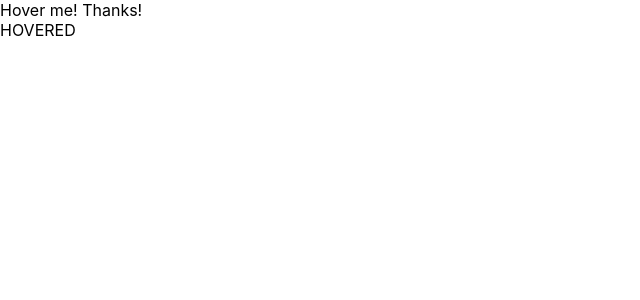
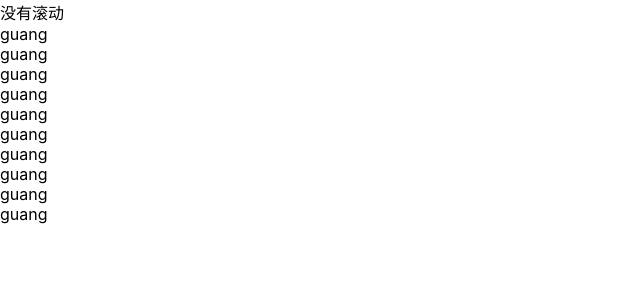
Before and after one commit to Carefree-happy/react-demo, a React (Create React App) app: page / in a window 1280 px wide. Shown: the top 300 px of the page, without its empty margins (0-640 px from the left). Built offline with nearby package versions, Linux system fonts and the light colour scheme.

Commit message:
feat: useScrolling

```diff
--- a/src/App.tsx
+++ b/src/App.tsx
@@ -1,16 +1,40 @@
-import useHover from "./hooks/U/useHover"
+import { useRef } from "react";
+import useScrolling from "./hooks/U/useScrolling";
 
 
 function App() {
-    const element = (hovered: boolean) => <div>Hover me! {hovered && 'Thanks!'}</div>
-
-    const [hoverable, hovered] = useHover(element);
+    const scrollRef = useRef<HTMLDivElement>(null);
+    const scrolling = useScrolling(scrollRef);
 
     return (
-        <div>
-            {hoverable}
-            <div>{hovered ? 'HOVERED' : ''}</div>
+        <>
+        {<div>{scrolling ? "滚动中.." : "没有滚动"}</div>}
+
+        <div ref={scrollRef} style={{height: '200px', overflow: 'auto'}}>
+            <div>guang</div>
+            <div>guang</div>
+            <div>guang</div>
+            <div>guang</div>
+            <div>guang</div>
+            <div>guang</div>
+            <div>guang</div>
+            <div>guang</div>
+            <div>guang</div>
+            <div>guang</div>
+            <div>guang</div>
+            <div>guang</div>
+            <div>guang</div>
+            <div>guang</div>
+            <div>guang</div>
+            <div>guang</div>
+            <div>guang</div>
+            <div>guang</div>
+            <div>guang</div>
+            <div>guang</div>
+            <div>guang</div>
+            <div>guang</div>
         </div>
+        </>
     )
 }
 
--- /dev/null
+++ b/src/hooks/U/useScrolling.ts
@@ -0,0 +1,33 @@
+import { RefObject, useEffect, useState } from "react";
+
+const useScrolling = (ref: RefObject<HTMLElement>): boolean => {
+    const [scrolling, setScrolling] = useState<boolean>(false);
+
+    useEffect(() => {
+        if (ref.current) {
+            let scrollingTimer: NodeJS.Timeout | string | number | undefined;
+
+            const handleScrollEnd = () => {
+                setScrolling(false);
+            };
+
+            const handleScroll = () => {
+                setScrolling(true);
+                clearTimeout(scrollingTimer);
+                scrollingTimer = setTimeout(() => handleScrollEnd(), 150);
+            };
+
+            ref.current?.addEventListener('scroll', handleScroll);
+
+            return () => {
+                if (ref.current) {
+                    ref.current?.removeEventListener('scroll', handleScroll)
+                }
+            }
+        }
+    }, [ref]);
+
+    return scrolling;
+}
+
+export default useScrolling;
```
